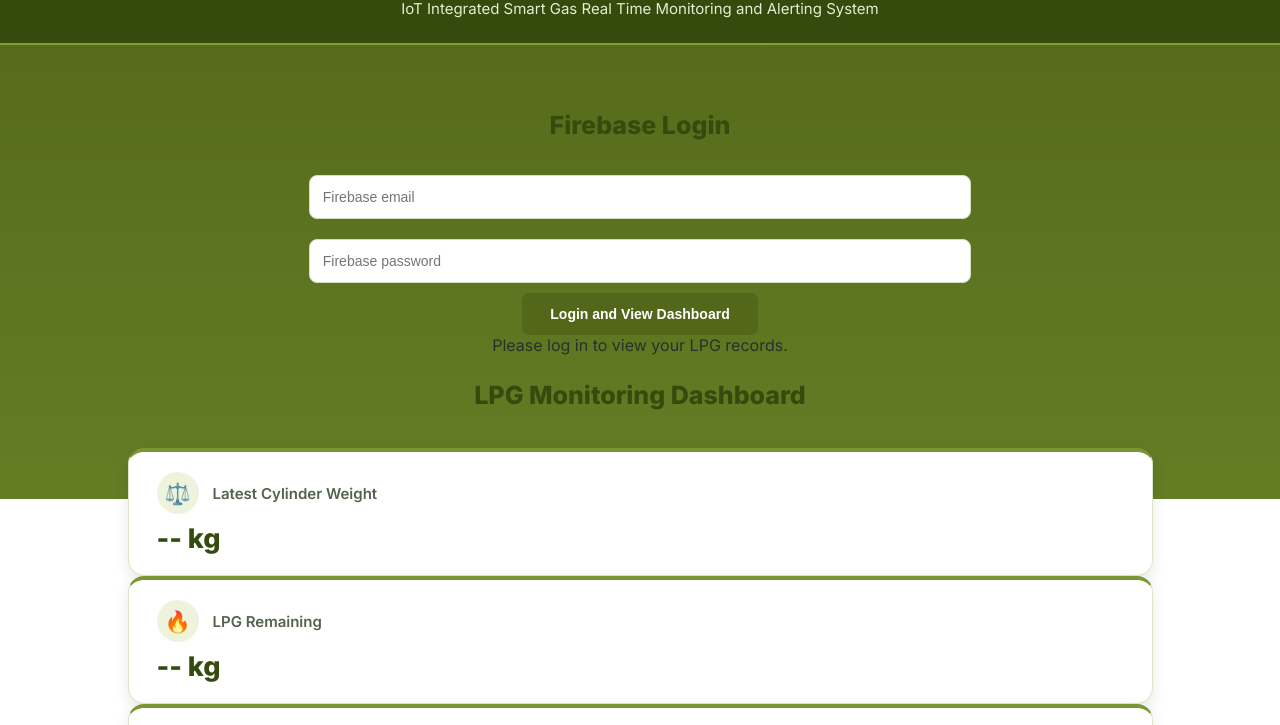
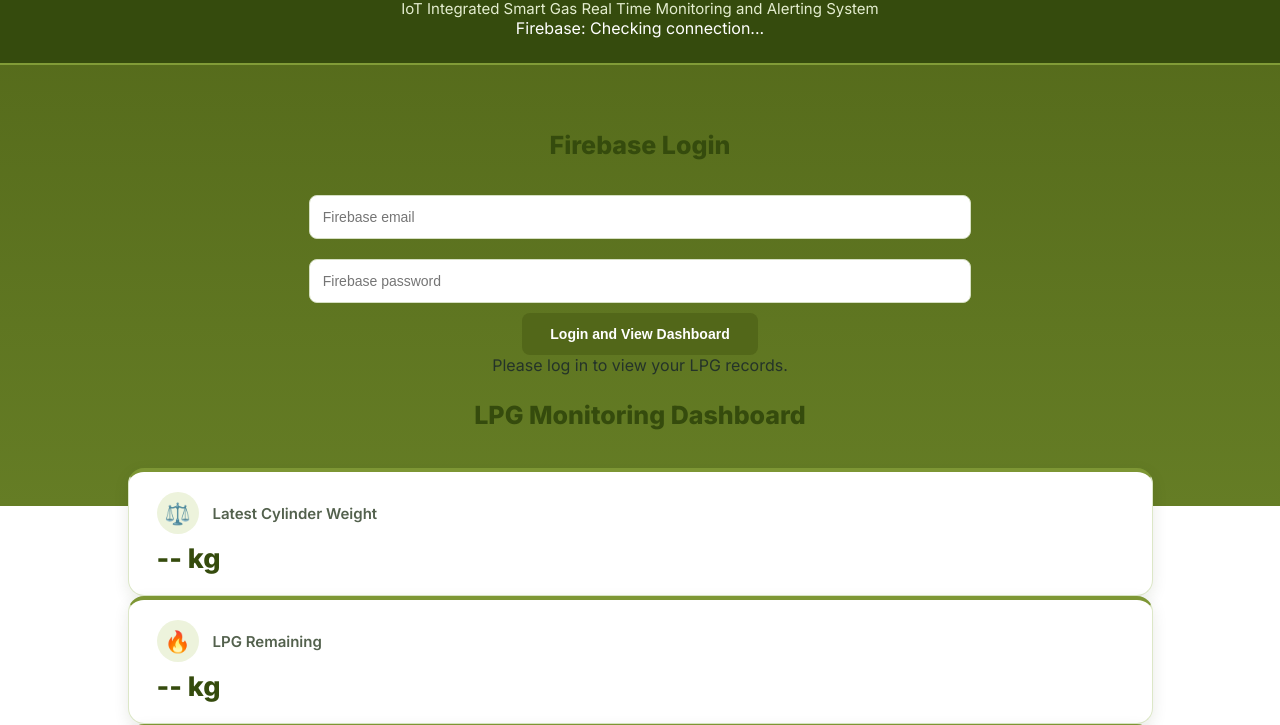
Before and after one commit to kokila0623/IOT-Integrated-Monitoring, a plain HTML site: page index.html in a window 1280 px wide. Shown: the part 68-793 px from the top of the page. Drawn offline with Linux system fonts and the light colour scheme.

Commit message:
Update index.html

```diff
--- a/index.html
+++ b/index.html
@@ -12,21 +12,35 @@
 <header>
     <h1>Smart Gas Monitoring System</h1>
     <p>IoT Integrated Smart Gas Real Time Monitoring and Alerting System</p>
+
+    <!-- Firebase Connection Status -->
+    <div id="firebaseStatus" class="firebase-status">
+        <span class="status-dot"></span>
+        <span id="firebaseStatusText">Firebase: Checking connection...</span>
+    </div>
 </header>
 
 <main>
+
+    <!-- Login Section -->
     <section id="login">
         <h2>Firebase Login</h2>
+
         <input type="email" id="email" placeholder="Firebase email">
+
         <input type="password" id="password" placeholder="Firebase password">
+
         <button id="loginBtn">Login and View Dashboard</button>
+
         <p id="loginMessage">Please log in to view your LPG records.</p>
     </section>
 
+    <!-- Dashboard Section -->
     <section id="dashboard">
         <h2>LPG Monitoring Dashboard</h2>
 
         <div class="container">
+
             <div class="card">
                 <h3>Latest Cylinder Weight</h3>
                 <p id="weight">-- kg</p>
@@ -46,18 +60,22 @@
                 <h3>Daily Consumption</h3>
                 <p id="consumption">-- kg/day</p>
             </div>
+
         </div>
     </section>
 
+    <!-- Prediction Section -->
     <section id="prediction">
         <h2>LPG Refill Prediction</h2>
         <p id="predictionResult">Waiting for Firebase data...</p>
     </section>
 
+    <!-- History Section -->
     <section id="history">
         <h2>Daily LPG History</h2>
         <div id="historyTable"></div>
     </section>
+
 </main>
 
 <footer>
```
